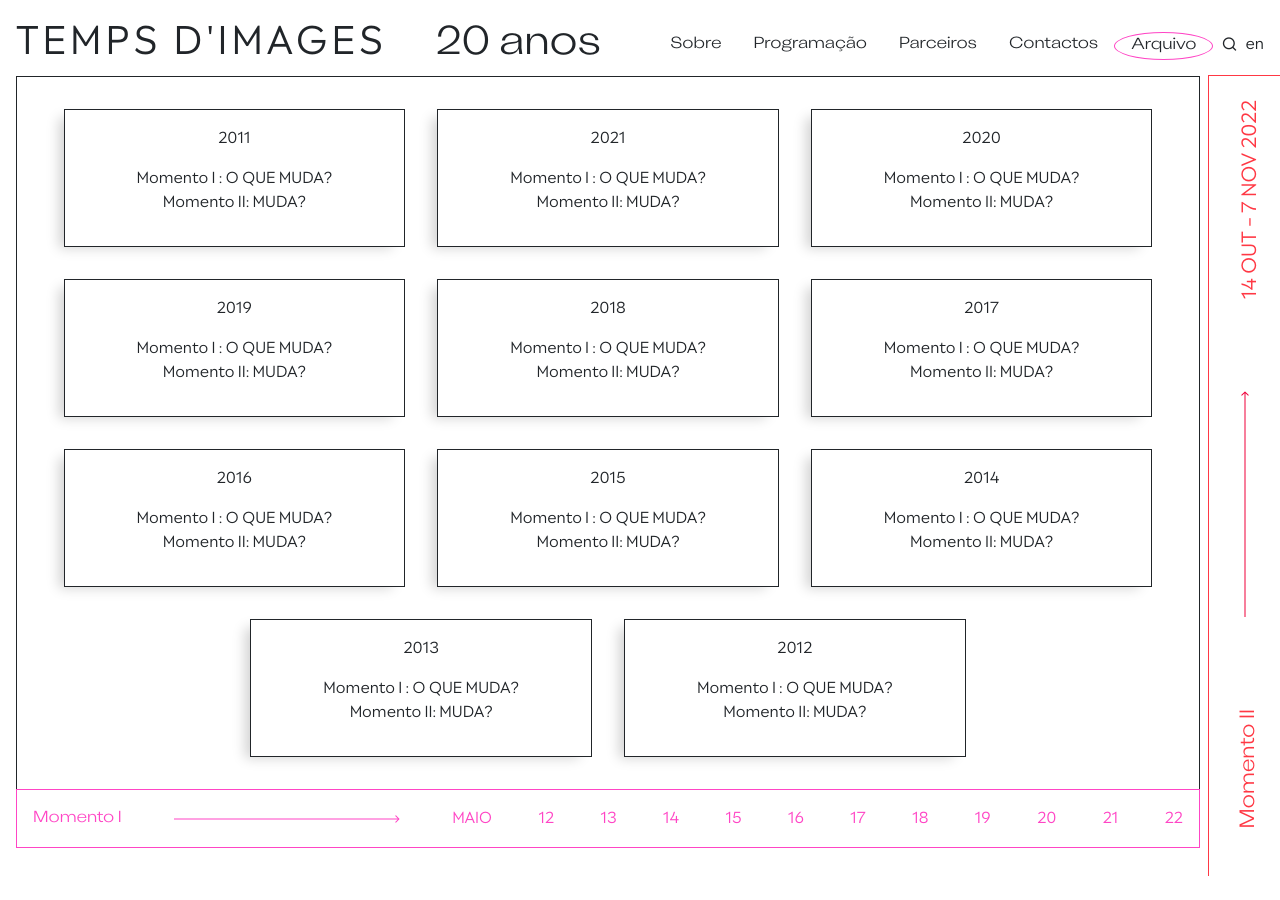
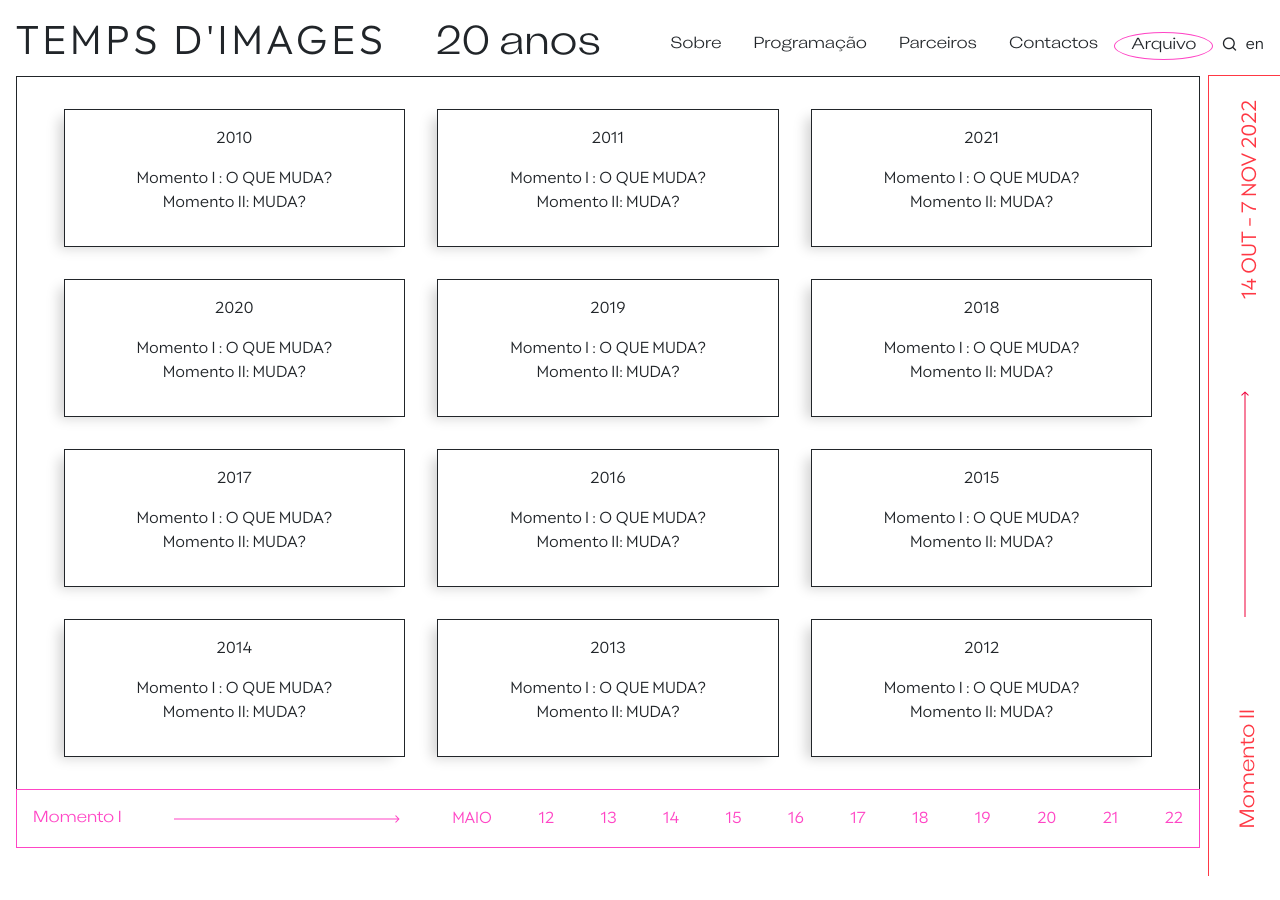
Before and after one commit to mnvnery/tempsdimages2023-m2, a Jekyll site: the page built from arquivo.html, in a window 1280 px wide. Built offline with Jekyll 4.4.1, drawn with Linux system fonts in a browser that asks for light colours.

Commit message:
Update from Forestry.io Maria Nery updated arquivo.html

```diff
--- a/arquivo.html
+++ b/arquivo.html
@@ -1,6 +1,9 @@
 ---
 layout: default
 editions:
+- year: "2010"
+  title: "<p>Momento I : O QUE MUDA?<br>Momento II: MUDA?</p>"
+  link: https://duplacena.com/temps-dimages-2010/
 - year: "2011"
   title: "<p>Momento I : O QUE MUDA?<br>Momento II: MUDA?</p>"
   link: https://duplacena.com/temps-dimages-2011/
```
